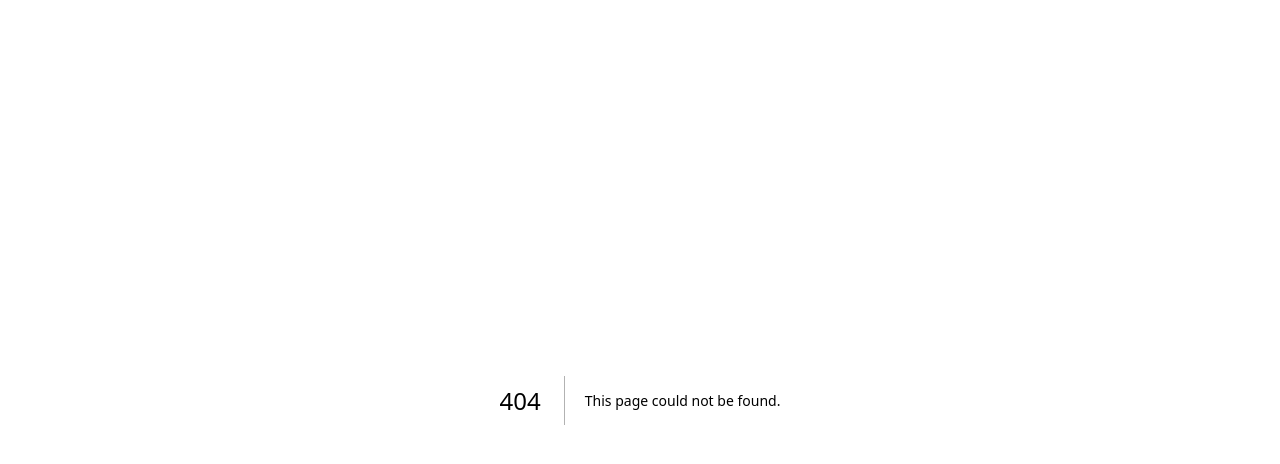
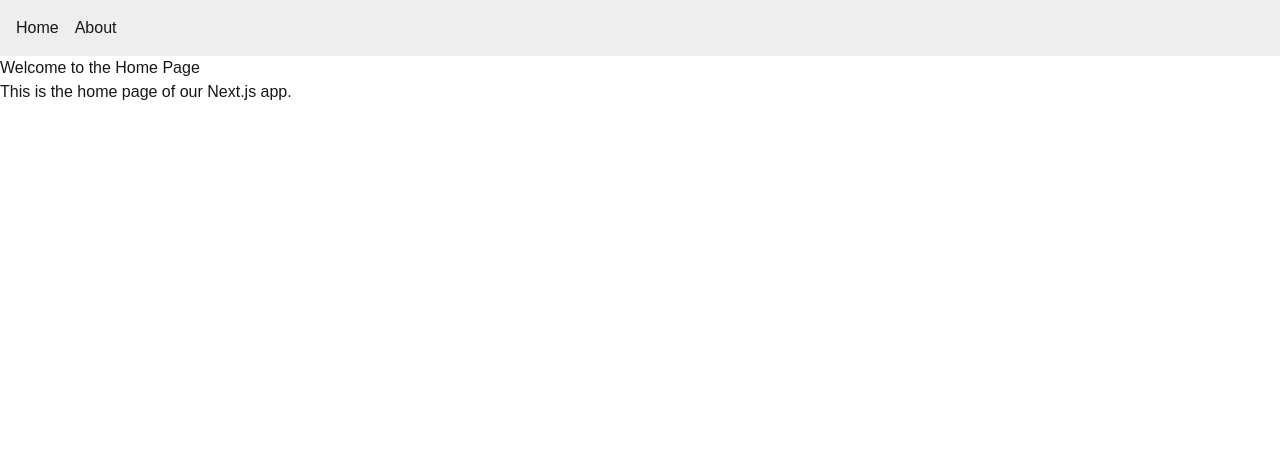
Before and after one commit to kingfetson/alx-project-0x02-setup, a Next.js app in the folder alx-project-0x02/: page /home in a window 1280 px wide. Before the commit this address had no page. Shown: the top 464 px of the page. Built offline with nearby package versions, Linux system fonts and the light colour scheme.

Commit message:
Implement basic routing with home and about pages and updated Header navigation

```diff
--- a/alx-project-0x02/components/layout/Header.tsx
+++ b/alx-project-0x02/components/layout/Header.tsx
@@ -0,0 +1,21 @@
+import React from 'react';
+import Link from 'next/link';
+
+const Header = () => {
+  return (
+    <header style={{ padding: '1rem', background: '#eee' }}>
+      <nav>
+        <ul style={{ display: 'flex', gap: '1rem', listStyle: 'none' }}>
+          <li>
+            <Link href="/home">Home</Link>
+          </li>
+          <li>
+            <Link href="/about">About</Link>
+          </li>
+        </ul>
+      </nav>
+    </header>
+  );
+};
+
+export default Header;
--- a/alx-project-0x02/next.config.js
+++ b/alx-project-0x02/next.config.js
@@ -1,8 +1,10 @@
-import type { NextConfig } from "next";
-
-const nextConfig: NextConfig = {
-  /* config options here */
+// next.config.js
+const nextConfig = {
   reactStrictMode: true,
+  swcMinify: true,
+  images: {
+    domains: [],
+  },
 };
 
-export default nextConfig;
+module.exports = nextConfig;
--- a/alx-project-0x02/pages/_app.tsx
+++ b/alx-project-0x02/pages/_app.tsx
@@ -1,9 +1,14 @@
-import '@/styles/globals.css'; // Adjust path if needed
-
 import type { AppProps } from 'next/app';
+import '../styles/globals.css';
+import Header from '../components/layout/Header';
 
 function MyApp({ Component, pageProps }: AppProps) {
-  return <Component {...pageProps} />;
+  return (
+    <>
+      <Header />
+      <Component {...pageProps} />
+    </>
+  );
 }
 
 export default MyApp;
--- /dev/null
+++ b/alx-project-0x02/pages/about.tsx
@@ -0,0 +1,12 @@
+import React from 'react';
+
+const About = () => {
+  return (
+    <div>
+      <h1>About Page</h1>
+      <p>This page contains information about our project.</p>
+    </div>
+  );
+};
+
+export default About;
--- /dev/null
+++ b/alx-project-0x02/pages/home.tsx
@@ -0,0 +1,12 @@
+import React from 'react';
+
+const Home = () => {
+  return (
+    <div>
+      <h1>Welcome to the Home Page</h1>
+      <p>This is the home page of our Next.js app.</p>
+    </div>
+  );
+};
+
+export default Home;
```
Also changed, not shown: 1 other file (tests, documents, lock files or other folders).
